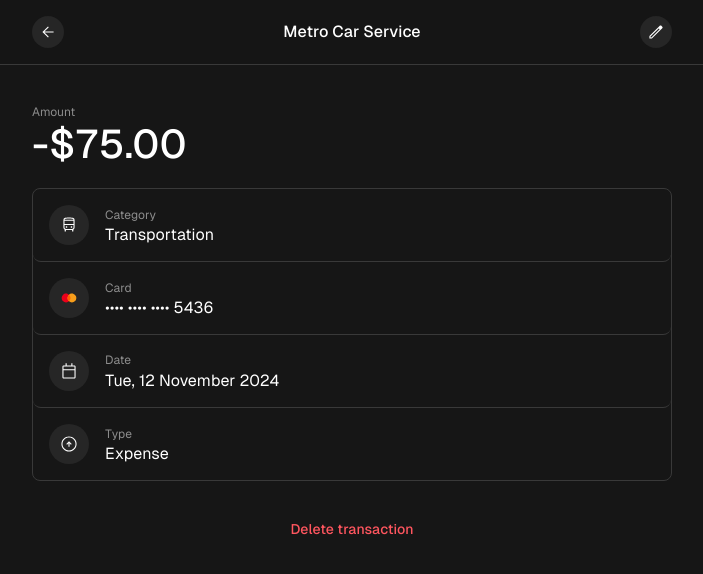
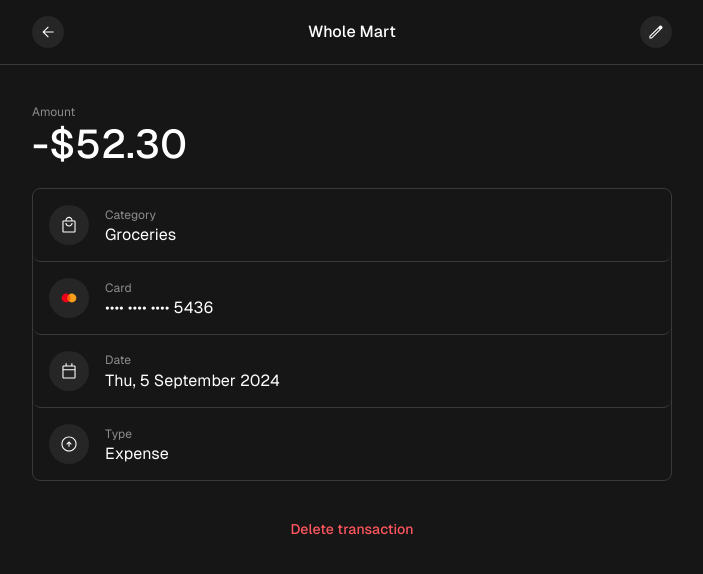
Before and after one commit to benjaminpfleghaar/mintly, a Next.js app: page /1 in a window 1280 px wide. Shown: the top 574 px of the page, without its empty margins (288-991 px from the left). Built offline with nearby package versions, Linux system fonts and the light colour scheme.

Commit message:
implement data flow

```diff
--- a/components/page/TransactionDetailsPage.tsx
+++ b/components/page/TransactionDetailsPage.tsx
@@ -5,11 +5,12 @@
 import Header from "@/components/layout/Header";
 import { IconLinkProps } from "@/types/IconLinkProps";
 import GhostButton from "@/components/ui/GhostButton";
-// import { useTransactions } from "@/states/useTransactions";
+import { useTransactions } from "@/states/useTransactions";
 import TransactionDetails from "@/components/layout/TransactionDetails";
 
 export default function TransactionDetailsPage({ id }: { id: string }) {
-	// const { transactions } = useTransactions();
+	const { transactions } = useTransactions();
+	const { name, amount, category, type, date } = transactions.find((transaction) => transaction.id === id);
 
 	const iconOnLeftSide: IconLinkProps = {
 		icon: "Back",
@@ -25,13 +26,13 @@
 
 	return (
 		<>
-			<Header title="Metro Car Service" iconOnLeftSide={iconOnLeftSide} iconOnRightSide={iconOnRightSide} />
+			<Header title={name} iconOnLeftSide={iconOnLeftSide} iconOnRightSide={iconOnRightSide} />
 			<StyledMain>
 				<StyledSection>
 					<StyledHeadline>Amount</StyledHeadline>
-					<StyledData value="-75">{formatAmount(-75)}</StyledData>
+					<StyledData value={amount}>{formatAmount(amount)}</StyledData>
 				</StyledSection>
-				<TransactionDetails category="Transportation" date="2024-11-12" type="Expense" />
+				<TransactionDetails category={category} date={date} type={type} />
 				<GhostButton onClick={() => console.log("Delete")} label="Delete transaction" color="red" />
 			</StyledMain>
 		</>
```
